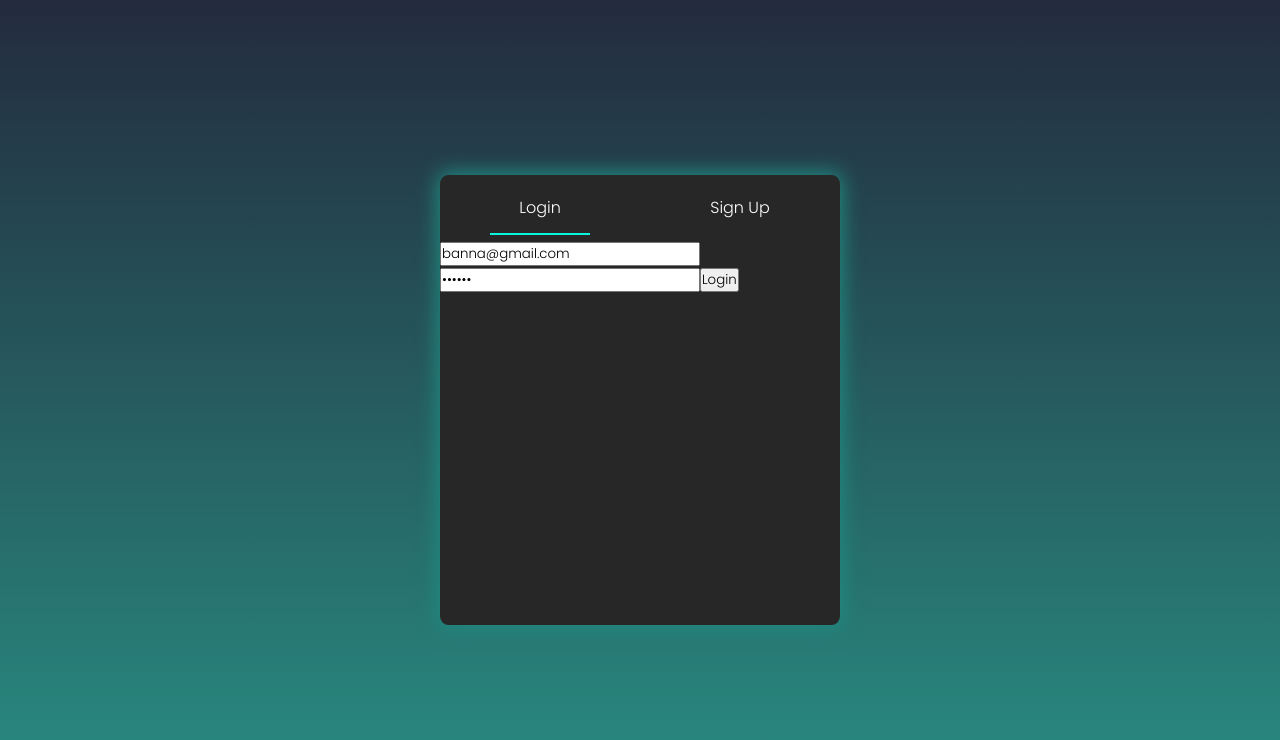
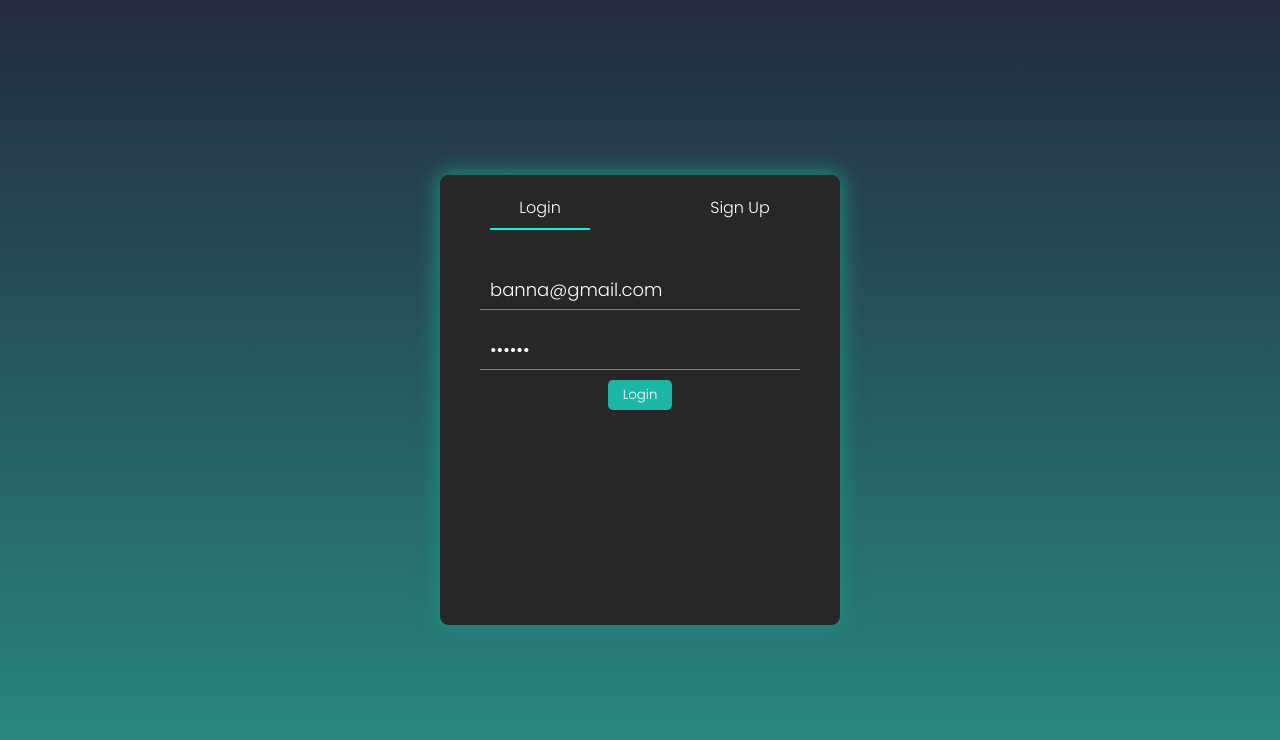
Before and after one commit to Hasanul-Banna/ewn-login, a React (Create React App) app: page / in a window 1280 px wide. Shown: the top 740 px of the page. Built offline with nearby package versions, Linux system fonts and the light colour scheme.

Commit message:
error handled

```diff
--- a/src/components/Login.tsx
+++ b/src/components/Login.tsx
@@ -59,7 +59,7 @@ const Login = () => {
         onChange={handleChange}
         placeholder="*****"
       />
-      <small>{LoginResult?.message.substr(5).replace(/-/g, "")}</small>
+      <small>{LoginResult?.message.substr(5).replace(/-/g, " ")}</small>
       <button type="submit">Login</button>
     </form>
   );
--- a/src/components/SignUp.tsx
+++ b/src/components/SignUp.tsx
@@ -69,7 +69,7 @@ const SignUp = () => {
         placeholder="******"
       />
       <small>{RegistrationResult?.message.substr(5).replace(/-/g, " ")}</small>
-      <button type="submit">SignUp</button>
+      <button type="submit">Sign Up</button>
     </form>
   );
 };
--- a/src/styles.css
+++ b/src/styles.css
@@ -1,4 +1,4 @@
-@import url('https://fonts.googleapis.com/css2?family=Poppins:wght@300&display=swap');
+@import url("https://fonts.googleapis.com/css2?family=Poppins:wght@300&display=swap");
 * {
   margin: 0;
   padding: 0;
@@ -23,7 +23,7 @@ body {
   position: absolute;
   height: 2px;
   width: 50%;
-  bottom: 5px;
+  bottom: 10px;
   left: 25%;
   background: #07f4dd;
 }
@@ -41,3 +41,32 @@ body {
   margin: auto;
   box-shadow: 0px 0px 20px 3px #20897f;
 }
+form {
+  padding: 5% 10%;
+}
+input {
+  background: transparent;
+  color: white;
+  outline: none;
+  height: 40px;
+  width: 100%;
+  font-size: 18px;
+  padding: 10px;
+  border: none;
+  margin: 10px 0px;
+  border-bottom: 1px solid gray;
+}
+input:hover,
+input:focus {
+  border-bottom: 1px solid cyan;
+}
+button {
+  display: block;
+  cursor: pointer;
+  margin: auto;
+  padding: 5px 15px;
+  color: white;
+  background: #1cb6a6;
+  border: none;
+  border-radius: 5px;
+}
```
